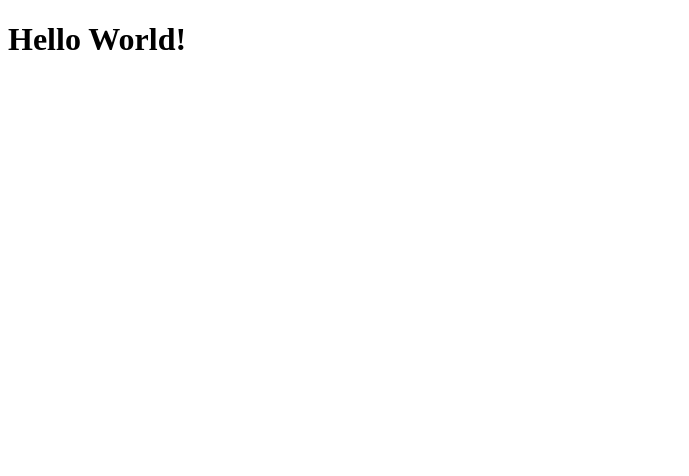
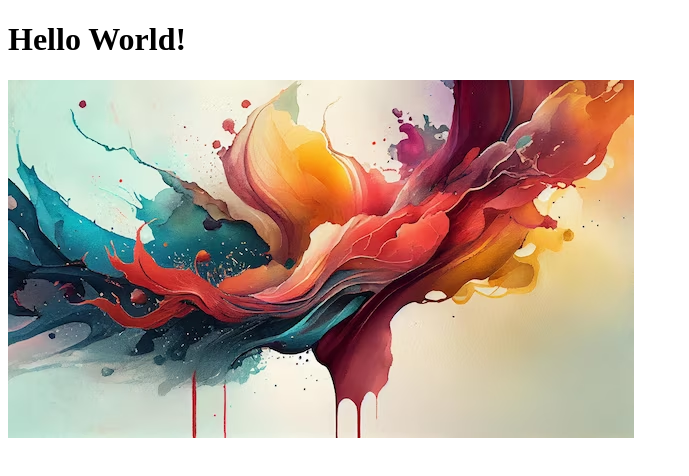
Before and after one commit to Denis-Turbatu/vue-hello, a plain HTML site: page index.html in a window 1280 px wide. Shown: the whole page, without its empty margins (0-689 px from the left). Drawn offline with nearby package versions, Linux system fonts and the light colour scheme.

Commit message:
feat: imageUrl with data

```diff
--- a/index.html
+++ b/index.html
@@ -8,6 +8,7 @@
 <body>
     <div id="app">
         <h1> {{greeting}} </h1>
+        <img :src="imageUrl" alt="">
     </div>
 
     <script src="https://unpkg.com/vue@3/dist/vue.global.js"></script>
--- a/js/script.js
+++ b/js/script.js
@@ -6,6 +6,7 @@ createApp({
     data(){
         return{
             greeting: "Hello World!",
+            imageUrl: "./img/image.png",
         };
     },
     methods: {
```
Also changed, not shown: img/image.png (added).
